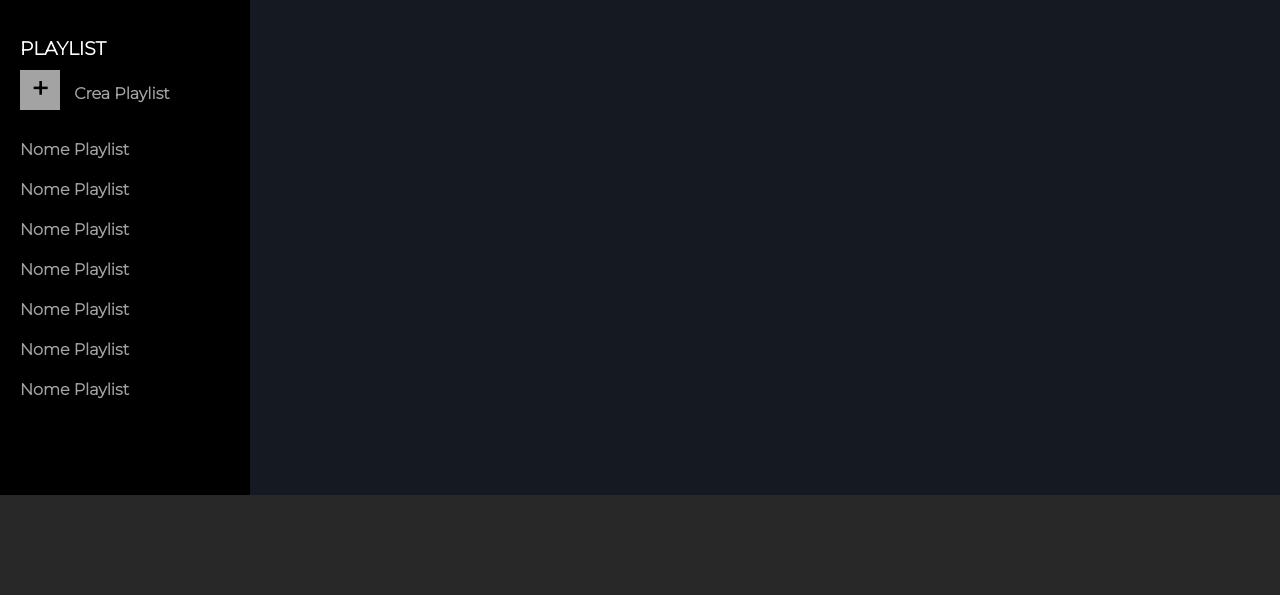
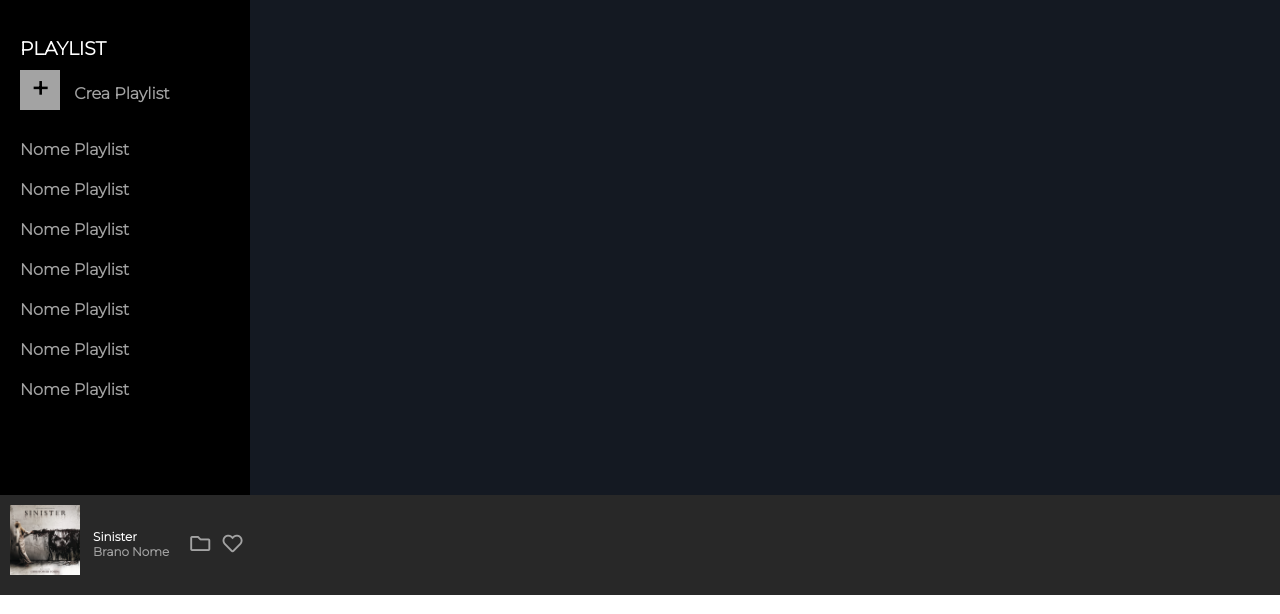
Before and after one commit to Pierre297/html-css-spotifyweb, a plain HTML site: page index.html in a window 1280 px wide. Shown: the part 205-819 px from the top of the page. Drawn offline with Linux system fonts and the light colour scheme.

Commit message:
traccia audio

```diff
--- a/css/style.css
+++ b/css/style.css
@@ -142,5 +142,51 @@ main {
 
 #player {
   height: 100px;
-  background-color: rgb(40 40 40);
+  background-color: rgb(40, 40, 40);
 }
+
+footer {
+  display: flex;
+  justify-content: space-between;
+}
+
+/* parte sinistra */
+
+#sinister {
+  font-size: 12px;
+}
+
+#sinister img {
+  width: 70px;
+  margin-top: 10px;
+  margin-left: 10px;
+}
+
+#sinister h4 {
+  color: white;
+  display: inline-block;
+}
+
+#sinister span {
+  color: rgb(163 163 163);
+}
+
+#titolo-traccia {
+  display: inline-block;
+  margin-left: 10px;
+  vertical-align: middle;
+  margin-bottom: 55px;
+}
+
+.icone {
+  display: inline-block;
+  font-size: 20px;
+  margin-left: 18px;
+  vertical-align: middle;
+  margin-bottom: 55px;
+  color: rgb(163 163 163);
+}
+
+.fa-heart {
+  margin-left: 7px;
+}
--- a/index.html
+++ b/index.html
@@ -77,6 +77,25 @@
       <main></main>
     </div>
 
-    <div id="player"></div>
+    <footer id="player">
+        <!-- traccia -->
+        <div id="sinister">
+            <img src="img/sinister.jpeg" alt="sinister movie poster">
+            <div id="titolo-traccia">
+                <h4>Sinister</h4> <br>
+                <span>Brano Nome</span>
+        </div>
+
+        <div class="icone">
+            <i class="far fa-folder"></i>
+            <i class="far fa-heart"></i>
+        </div>
+
+        </div>
+        <!-- player -->
+        <div></div>
+        <!-- volume -->
+        <div></div>
+    </footer>
   </body>
 </html>
```
